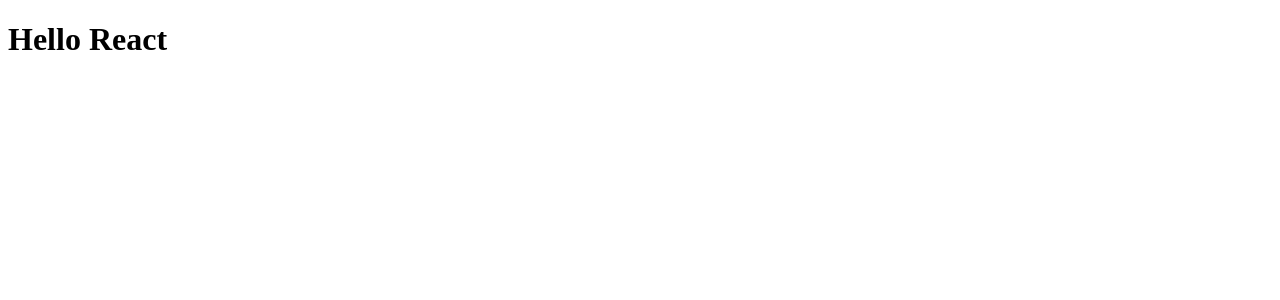
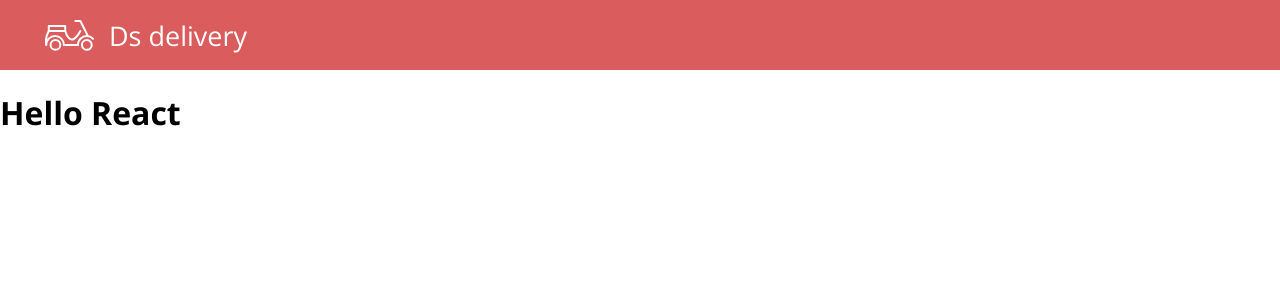
Before and after one commit to Cleionesio2020/dsdelive-sds2, a React (Create React App) app in the folder front-web/: page / in a window 1280 px wide. Shown: the top 300 px of the page. Built offline with nearby package versions, Linux system fonts and the light colour scheme.

Commit message:
nav bart

```diff
--- a/front-web/src/App.css
+++ b/front-web/src/App.css
@@ -1,38 +1,22 @@
-.App {
-  text-align: center;
+@import url('https://fonts.googleapis.com/css2?family=Open+Sans:wght@400;700&display=swap');
+
+:root {
+  --primary-color: #da5c5c;
+  --primary-hover-color: #a74b4b;
+  --dark-color: #263238;
+  --secondary-color: #9E9E9E;
+  --light-color: #F5F5F5;
 }
 
-.App-logo {
-  height: 40vmin;
-  pointer-events: none;
+html, body {
+  margin: 0;
+  padding:0;
 }
 
-@media (prefers-reduced-motion: no-preference) {
-  .App-logo {
-    animation: App-logo-spin infinite 20s linear;
-  }
+body {
+  font-family: 'Open Sans', sans-serif;
 }
 
-.App-header {
-  background-color: #282c34;
-  min-height: 100vh;
-  display: flex;
-  flex-direction: column;
-  align-items: center;
-  justify-content: center;
-  font-size: calc(10px + 2vmin);
-  color: white;
+a {
+  text-decoration: none;
 }
-
-.App-link {
-  color: #61dafb;
-}
-
-@keyframes App-logo-spin {
-  from {
-    transform: rotate(0deg);
-  }
-  to {
-    transform: rotate(360deg);
-  }
-}
--- a/front-web/src/App.tsx
+++ b/front-web/src/App.tsx
@@ -1,8 +1,10 @@
-
+import NavBar from "./navbar/Index"
+import './App.css';
 
 function App() {
   return (
-    <div>
+    <div className="App">
+      <NavBar/>
       <h1>Hello React</h1>
     </div>
   );
--- a/front-web/src/index.tsx
+++ b/front-web/src/index.tsx
@@ -1,6 +1,7 @@
 import React from 'react';
 import ReactDOM from 'react-dom';
 import App from './App';
+
 
 ReactDOM.render(
   <React.StrictMode>
--- /dev/null
+++ b/front-web/src/navbar/Index.tsx
@@ -0,0 +1,11 @@
+import "./styles.css"
+import { ReactComponent as Logo } from "./logo.svg"
+
+export default function NavBar() {
+    return (
+        <nav className="main-navbar">
+            <Logo/>
+            <a className="logo-text" href="home">Ds delivery</a>
+        </nav>
+    )
+}
--- /dev/null
+++ b/front-web/src/navbar/styles.css
@@ -0,0 +1,14 @@
+.main-navbar{
+    padding-left: 45px;
+    background-color: #DA5C5C;
+    height: 70PX;
+    display: flex;
+    align-items: center;
+}
+
+.logo-text{
+
+    margin-left: 15px;
+    color: white;
+    font-size: 27px;
+}
```
Also changed, not shown: front-web/src/navbar/logo.svg (added).
